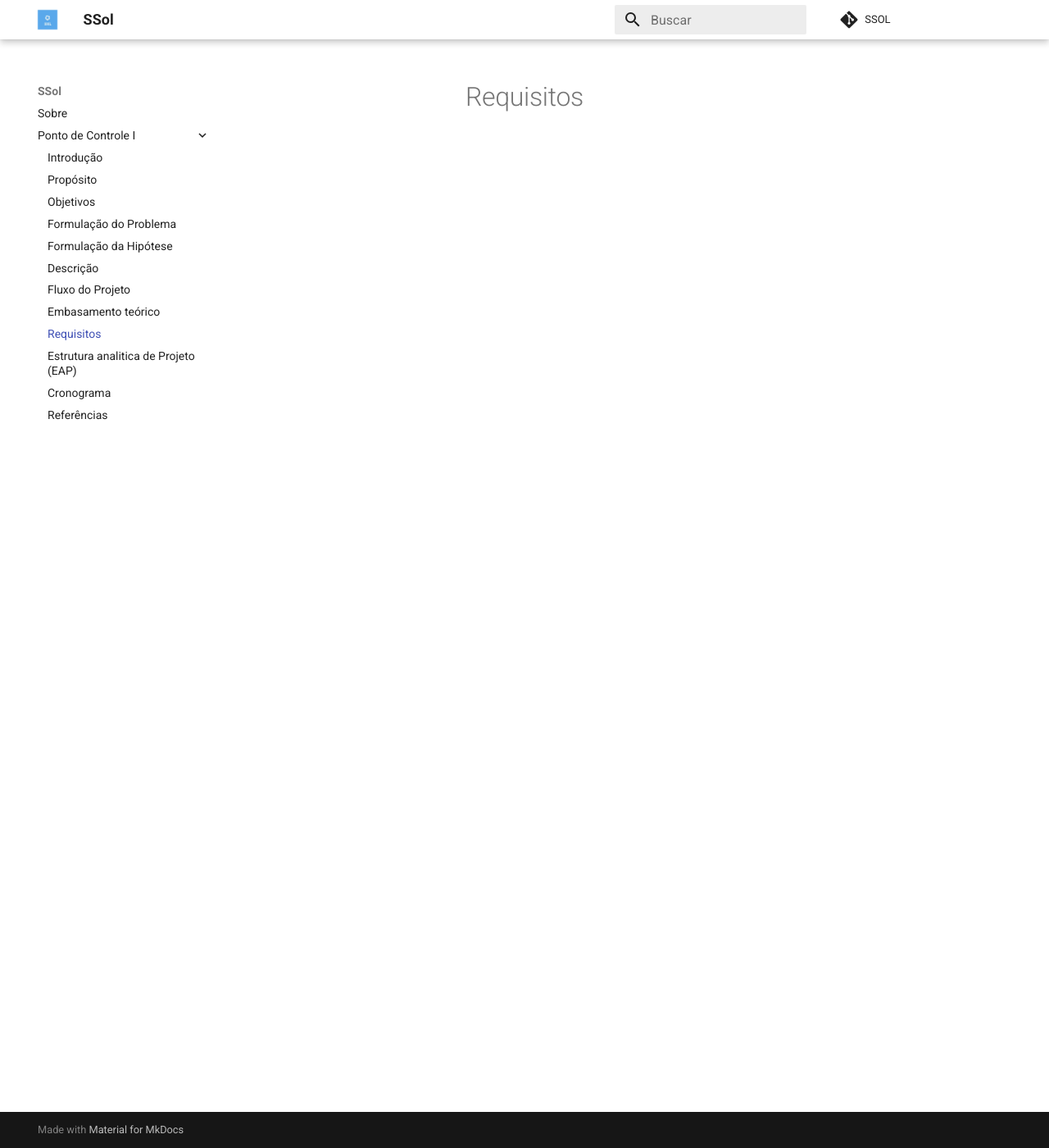
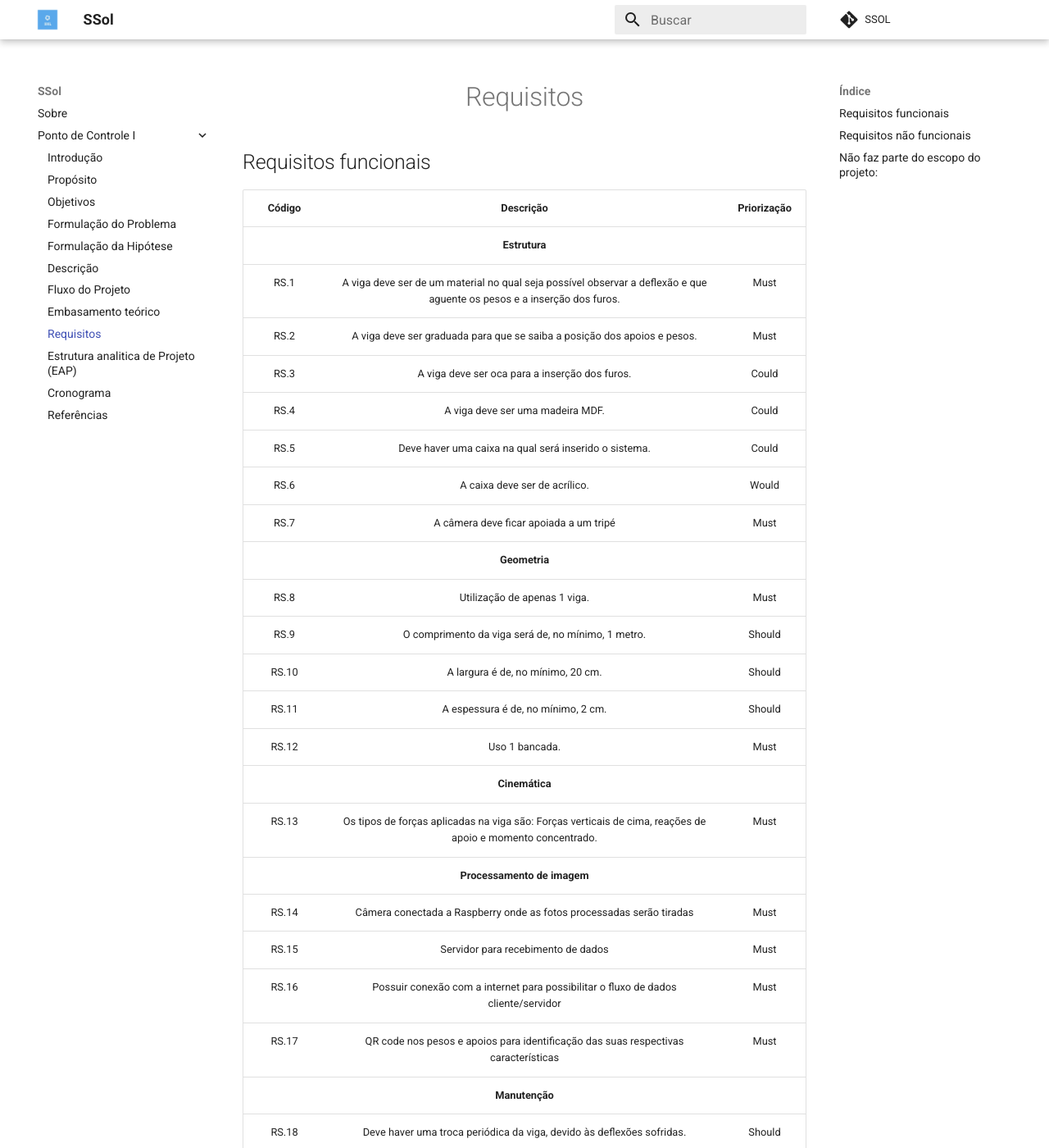
Before and after one commit to ssol-organization/Wiki, an MkDocs documentation site: the page built from docs/Ponto de Controle I/09requisitos.md, in a window 1280 px wide and 1400 px high. Shown: the whole window at 82% size. Built offline with MkDocs 1.6.1 and Material for MkDocs 9.7.7, drawn with Linux system fonts in a browser that asks for light colours; comment, search, counter and statistics services are not loaded; some of the changed text lies outside the part shown.

Commit message:
Update 09requisitos.md

```diff
--- a/docs/Ponto de Controle I/09requisitos.md
+++ b/docs/Ponto de Controle I/09requisitos.md
@@ -1 +1,50 @@
 # Requisitos
+
+
+## Requisitos funcionais
+
+|Código|Descrição|Priorização|
+|:--:|:--:|:--:|
+||**Estrutura**||
+|RS.1|A viga deve ser de um material no qual seja possível observar a deflexão e que aguente os pesos e a inserção dos furos.|Must|
+|RS.2|A viga deve ser graduada para que se saiba a posição dos apoios e pesos.|Must|
+|RS.3|A viga deve ser oca para a inserção dos furos.|Could|
+|RS.4|A viga deve ser uma madeira MDF.|Could|
+|RS.5|Deve haver uma caixa na qual será inserido o sistema.|Could|
+|RS.6|A caixa deve ser de acrílico.|Would|
+|RS.7|A câmera deve ficar apoiada a um tripé|Must|
+||**Geometria**||
+|RS.8|Utilização de apenas 1 viga.|Must|
+|RS.9|O comprimento da viga será de, no mínimo, 1 metro.|Should|
+|RS.10|A largura é de, no mínimo, 20 cm.|Should|
+|RS.11|A espessura é de, no mínimo, 2 cm.|Should|
+|RS.12| Uso 1 bancada.|Must|
+||**Cinemática**||
+|RS.13|Os tipos de forças aplicadas na viga são: Forças verticais de cima, reações de apoio e momento concentrado.|Must|
+||**Processamento de imagem**||
+|RS.14|Câmera conectada a Raspberry onde as fotos processadas serão tiradas|Must|
+|RS.15|Servidor para recebimento de dados|Must|
+|RS.16|Possuir conexão com a internet para possibilitar o fluxo de dados cliente/servidor|Must|
+|RS.17|QR code nos pesos e apoios para identificação das suas respectivas características |Must|
+||**Manutenção**||
+|RS.18|Deve haver uma troca periódica da viga, devido às deflexões sofridas.|Should|
+||**Investimento**||
+|RS.19|Custo total do projeto ser menor ou igual a R$ 2000,00|Should|
+||**Prazo**||
+|RS.20|Prazo total de 2 meses|Must|
+
+## Requisitos não funcionais
+
+|Código|Descrição|Priorização|
+|:--:|:--:|:--:|
+|RSN.1|Interatividade|Must|
+|RSN.2|Intuitividade|Must|
+|RSN.3|Eficiência|Could|
+|RSN.4|Acessibilidade|Should|
+|RSN.5|Educativo/Didático|Must|
+
+## Não faz parte do escopo do projeto:
+* Plataforma iOS e qualquer outro que não android.
+* Conceitos de MecSol 2.
+* Estudo de forças que não sejam aplicadas em uma barra reta de orientação  horizontal.
+* Mobilidade da bancada.
```
